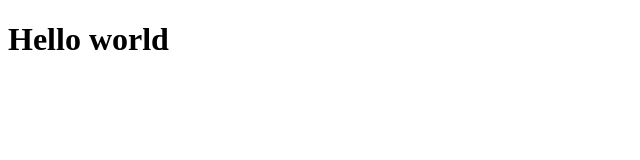
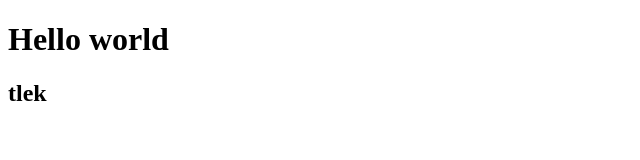
Before and after one commit to tlekamangeldi/project, a plain HTML site: page demo/index.html in a window 1280 px wide. Shown: the full height of the page, 0-640 px from the left. Drawn offline with Linux system fonts and the light colour scheme.

Commit message:
third commit

```diff
--- a/demo/index.html
+++ b/demo/index.html
@@ -8,5 +8,6 @@
 </head>
 <body>
     <h1>Hello world</h1>
+    <h2>tlek</h2>
 </body>
 </html>
```
